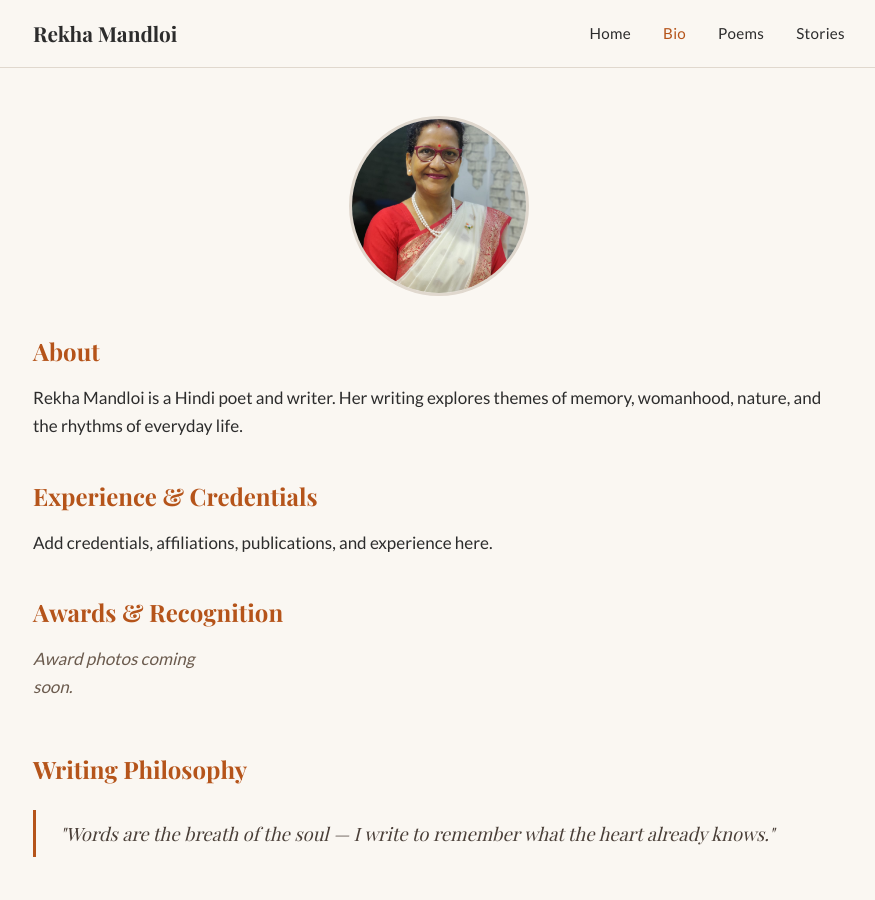
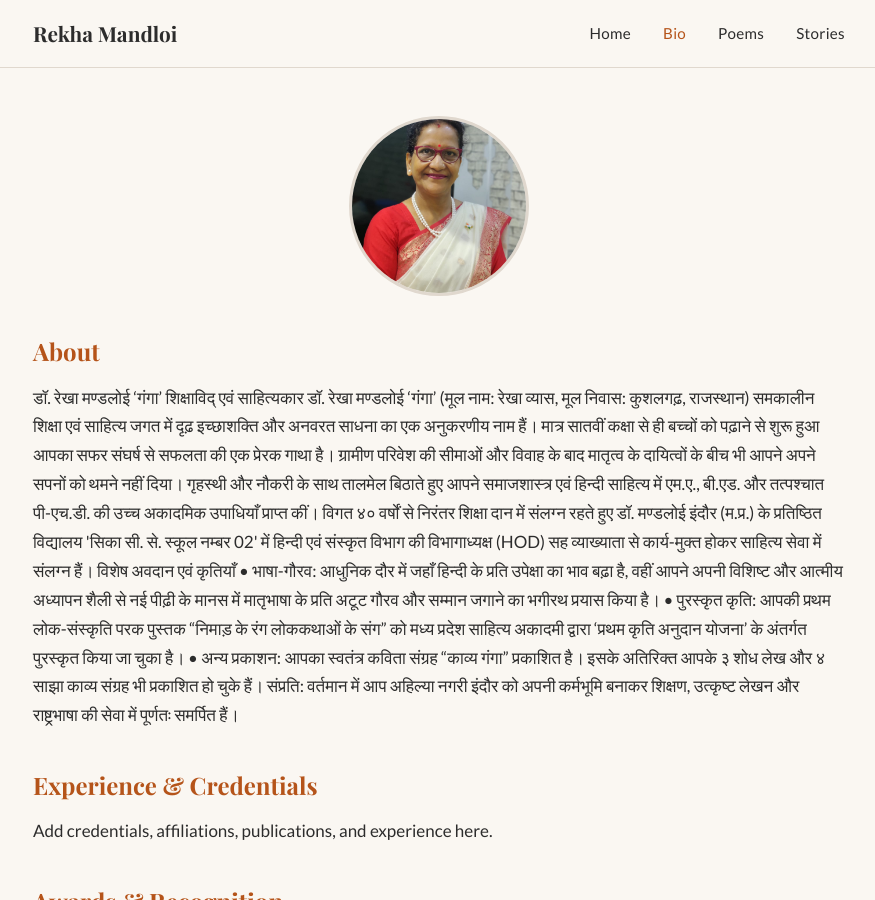
Before and after one commit to rekhamandloi/rekhamandloi.github.io, a Jekyll site: the page built from bio.md, in a window 1280 px wide and 900 px high. Shown: the whole window, without its empty margins (201-1076 px from the left). Built offline with Jekyll 4.4.1, drawn with Linux system fonts in a browser that asks for light colours; some web fonts are replaced.

Commit message:
Some more changes

```diff
--- a/bio.md
+++ b/bio.md
@@ -9,7 +9,16 @@ title: Bio
 
 <section class="bio-section">
   <h2>About</h2>
-  <p>Rekha Mandloi is a Hindi poet and writer. Her writing explores themes of memory, womanhood, nature, and the rhythms of everyday life.</p>
+  <p>डॉ. रेखा मण्डलोई ‘गंगा’
+शिक्षाविद् एवं साहित्यकार
+डॉ. रेखा मण्डलोई ‘गंगा’ (मूल नाम: रेखा व्यास, मूल निवास: कुशलगढ़, राजस्थान) समकालीन शिक्षा एवं साहित्य जगत में दृढ़ इच्छाशक्ति और अनवरत साधना का एक अनुकरणीय नाम हैं। मात्र सातवीं कक्षा से ही बच्चों को पढ़ाने से शुरू हुआ आपका सफर संघर्ष से सफलता की एक प्रेरक गाथा है। ग्रामीण परिवेश की सीमाओं और विवाह के बाद मातृत्व के दायित्वों के बीच भी आपने अपने सपनों को थमने नहीं दिया। गृहस्थी और नौकरी के साथ तालमेल बिठाते हुए आपने समाजशास्त्र एवं हिन्दी साहित्य में एम.ए., बी.एड. और तत्पश्चात पी-एच.डी. की उच्च अकादमिक उपाधियाँ प्राप्त कीं।
+विगत ४० वर्षों से निरंतर शिक्षा दान में संलग्न रहते हुए डॉ. मण्डलोई इंदौर (म.प्र.) के प्रतिष्ठित विद्यालय 'सिका सी. से. स्कूल नम्बर 02' में हिन्दी एवं संस्कृत विभाग की विभागाध्यक्ष (HOD) सह व्याख्याता से कार्य-मुक्त होकर साहित्य सेवा में संलग्न हैं।
+विशेष अवदान एवं कृतियाँ
+• भाषा-गौरव: आधुनिक दौर में जहाँ हिन्दी के प्रति उपेक्षा का भाव बढ़ा है, वहीं आपने अपनी विशिष्ट और आत्मीय अध्यापन शैली से नई पीढ़ी के मानस में मातृभाषा के प्रति अटूट गौरव और सम्मान जगाने का भगीरथ प्रयास किया है।
+• पुरस्कृत कृति: आपकी प्रथम लोक-संस्कृति परक पुस्तक “निमाड़ के रंग लोककथाओं के संग” को मध्य प्रदेश साहित्य अकादमी द्वारा ‘प्रथम कृति अनुदान योजना’ के अंतर्गत पुरस्कृत किया जा चुका है।
+• अन्य प्रकाशन: आपका स्वतंत्र कविता संग्रह “काव्य गंगा” प्रकाशित है। इसके अतिरिक्त आपके ३ शोध लेख और ४ साझा काव्य संग्रह भी प्रकाशित हो चुके हैं।
+संप्रति: वर्तमान में आप अहिल्या नगरी इंदौर को अपनी कर्मभूमि बनाकर शिक्षण, उत्कृष्ट लेखन और राष्ट्रभाषा की सेवा में पूर्णतः समर्पित हैं।
+</p>
 </section>
 
 <section class="bio-section">
@@ -40,8 +49,8 @@ title: Bio
 <section class="bio-section">
   <h2>Connect</h2>
   <div class="social-links">
-    <a href="mailto:email@example.com">Email</a>
-    <a href="https://facebook.com/" target="_blank" rel="noopener">Facebook</a>
-    <a href="https://instagram.com/" target="_blank" rel="noopener">Instagram</a>
+    <a href="mailto:rekhamandloi23@gmail.com">Email</a>
+    <a href="https://facebook.com/rekhamandloi23" target="_blank" rel="noopener">Facebook</a>
+    <a href="https://www.instagram.com/drrekhamandloi" target="_blank" rel="noopener">Instagram</a>
   </div>
 </section>
```
